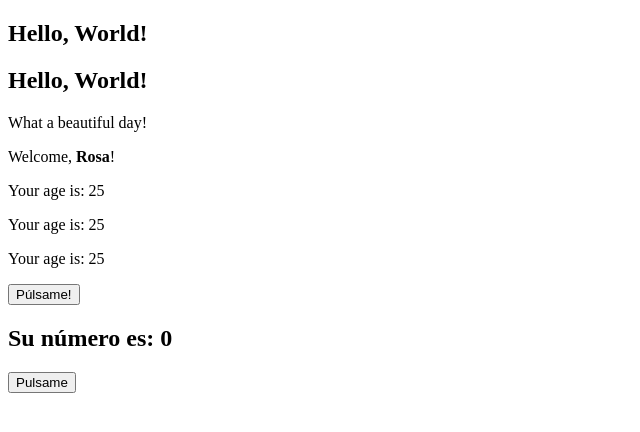
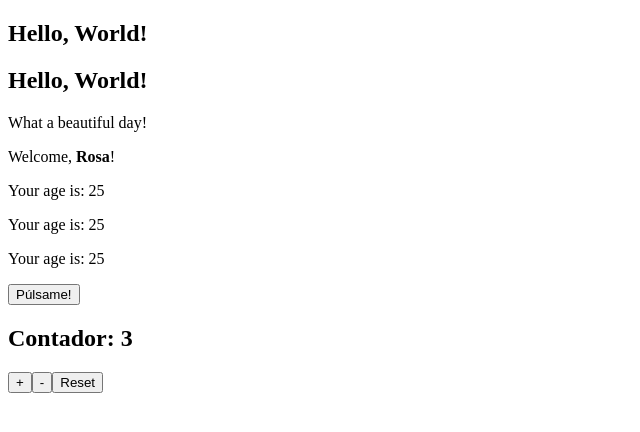
Before and after one commit to Rosia98/https---github.com-Rosia98-cursoReact, a React (Vite) app: page / in a window 1280 px wide. Shown: the top 432 px of the page, without its empty margins (0-640 px from the left). Built offline with nearby package versions, Linux system fonts and the light colour scheme.

Commit message:
States 2

```diff
--- a/src/Counter.jsx
+++ b/src/Counter.jsx
@@ -1,18 +1,29 @@
 import { useState } from "react";
+import { CounterDisplay } from "./CounterDisplay";
 {/*Se puede usar el useState para  gestionar el valor del componente,
  al llamar al valor setter deberá ser una función porque sabremos que estamos consiguiendo el valor más reciente*/}
-export function Counter({initialValue=0}){
-    const[counter, setCounter]= useState(initialValue);
+export function Counter({initialValue=3, increment=1, decrement=1, reset=0}){
+    const[count, setCount]= useState(initialValue);
 
     function handlerIncrementCounter(){
-        setCounter((c)=>{
-            return (c+1)
+        setCount((c)=>{
+            return (c+increment)
         })
+    }
+    function handlerDecrementCounter(){
+        setCount((c)=>{
+            return(c-decrement)
+        })
+    }
+    function handlerResetCounter(){
+        setCount(reset);
     }
     return(
         <div>
-            <h2>Su número es: {counter}</h2>
-            <button onClick={handlerIncrementCounter}>Pulsame</button>
+            <CounterDisplay count={count}/>
+            <button onClick={handlerIncrementCounter}>+</button>
+            <button onClick={handlerDecrementCounter}>-</button>
+            <button onClick={handlerResetCounter}>Reset</button>
         </div>
     )
 }
--- /dev/null
+++ b/src/CounterDisplay.jsx
@@ -0,0 +1,4 @@
+export function CounterDisplay({count}){
+    return (
+    <h2>Contador: {count}</h2>)
+}
```
